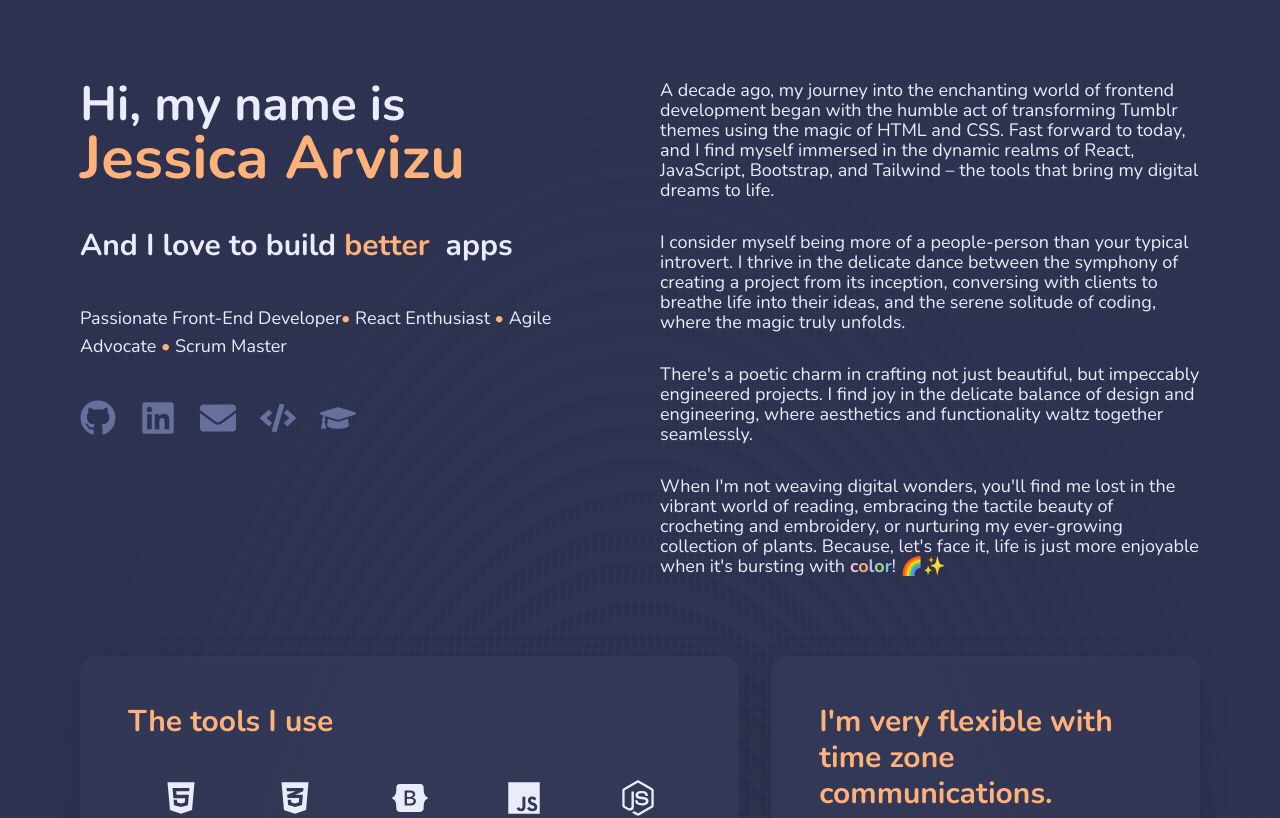
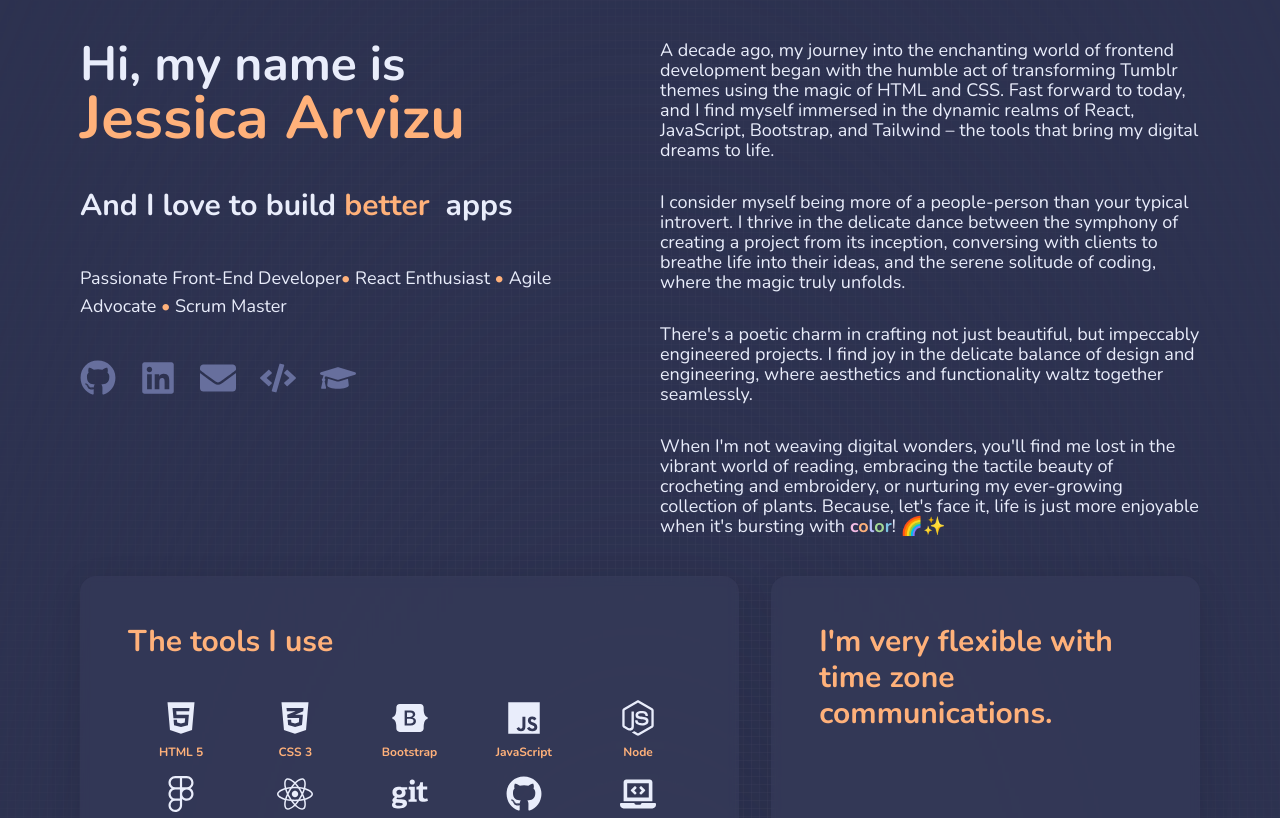
Before and after one commit to jessicaArvizu/next_portfolio, a Next.js app: page / in a window 1280 px wide. Shown: the top 818 px of the page. Built offline with nearby package versions, Linux system fonts and the light colour scheme.

Commit message:
Fixed Hero

```diff
--- a/components/Hero/Hero.tsx
+++ b/components/Hero/Hero.tsx
@@ -7,7 +7,7 @@ const Hero = () => {
     const words = ["amazing", "better", "beautiful", "modern"];
 
     return (
-        <section id={SectionsEnum.About} className="grid grid-cols-1 lg:grid-cols-2 gap-10 text-text font-bold p-10 lg:p-20">
+        <section id={SectionsEnum.About} className="grid grid-cols-1 lg:grid-cols-2 gap-10 text-text font-bold px-10 pt-10 lg:px-20">
             <div>
                 <h1 className="text-3xl lg:text-5xl text-center lg:text-left">
                     Hi, my name is
--- a/components/ui/BentoGrid.tsx
+++ b/components/ui/BentoGrid.tsx
@@ -13,7 +13,7 @@ export const BentoGrid = ({
     return (
         <div
             className={cn(
-                "grid grid-cols-1 md:grid-cols-6 lg:grid-cols-5 md:grid-row-7 gap-4 lg:gap-8 mx-auto",
+                "grid grid-cols-1 md:grid-cols-6 lg:grid-cols-5 md:grid-row-7 gap-4 mt-10 lg:gap-8 mx-auto",
                 className
             )}
         >
--- a/components/ui/FloatingNav.tsx
+++ b/components/ui/FloatingNav.tsx
@@ -56,7 +56,7 @@ export const FloatingNav = ({
           duration: 0.2,
         }}
         className={cn(
-          "flex max-w-fit  fixed top-10 inset-x-0 mx-auto border border-transparent dark:border-white/[0.2] rounded-full bg-surface-0 shadow-[0px_2px_3px_-1px_rgba(0,0,0,0.5),0px_1px_0px_0px_rgba(25,28,33,0.5),0px_0px_0px_1px_rgba(25,28,33,0.08)] z-[5000] pr-2 pl-8 py-2  items-center justify-center space-x-4",
+          "flex max-w-fit fixed top-10 inset-x-0 mx-auto border border-transparent dark:border-white/[0.2] rounded-full bg-surface-0 shadow-[0px_2px_3px_-1px_rgba(0,0,0,0.5),0px_1px_0px_0px_rgba(25,28,33,0.5),0px_0px_0px_1px_rgba(25,28,33,0.08)] z-[5000] pr-2 pl-8 py-2 items-center justify-center space-x-4",
           className
         )}
       >
@@ -69,7 +69,7 @@ export const FloatingNav = ({
             )}
           >
             <span className="block sm:hidden">{navItem.icon}</span>
-            <span className="hidden sm:block text-sm">{navItem.name}</span>
+            <span className="block text-sm">{navItem.name}</span>
           </Link>
         ))}
       </motion.div>
```
